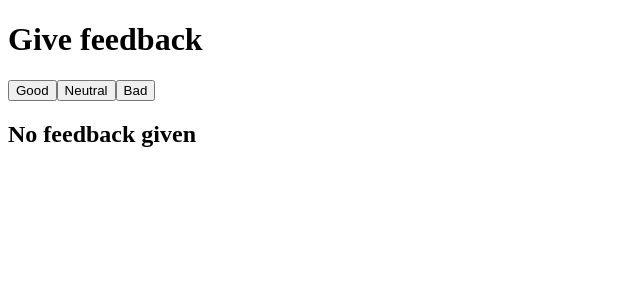
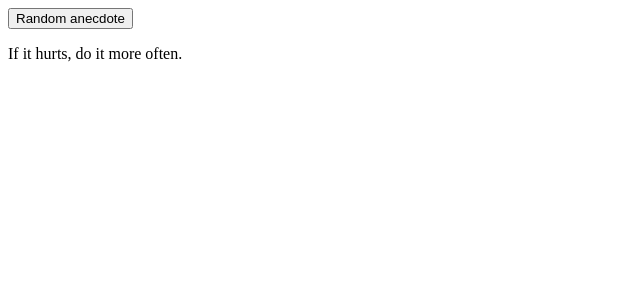
Before and after one commit to martineznacho4/FullStackOpen, a React (Create React App) app in the folder part1/: page / in a window 1280 px wide. Shown: the top 300 px of the page, without its empty margins (0-640 px from the left). Built offline with nearby package versions, Linux system fonts and the light colour scheme.

Commit message:
exercise 1.12

```diff
--- a/part1/src/App.js
+++ b/part1/src/App.js
@@ -1,71 +1,46 @@
 import { useState } from 'react'
 
-const Statistics = ({ good, neutral, bad }) => {
-  if (good !== 0 || neutral !== 0 || bad !== 0) {
-    return (
-      <>
-        <h2>Statistics</h2>
-        <table>
-          <tbody>
-          <StatisticLine text='Good' value={good}/>
-          <StatisticLine text='Neutral' value={neutral}/>
-          <StatisticLine text='Bad' value={bad}/>
-          <StatisticLine text='All' value={good + neutral + bad}/>
-          <StatisticLine text='Average' value={(good + neutral + bad)/3}/>
-          <StatisticLine text='Positive' value={good/(good + neutral + bad) * 100}/>
-          </tbody>
-        </table>
-      </>
-    );
-  } else {
-    return <h2>No feedback given</h2>;
-  }
-};
 
-const StatisticLine = ({text, value}) => {
+const Anecdote = ({anecdotes, index}) => {
 
   return(
-    <>
-    <tr>
-      <td>{text}</td>
-      <td>=&gt;</td>
-      <td>{value}</td>
-    </tr>
-    </>
-  )
-}
+    <p>{anecdotes[index]}</p>
 
-
-const Button = ({value, updateValue, text}) => {
-
-  const handleClick = () => {
-    updateValue(value + 1)
-  }
-
-  return(
-    <button onClick={handleClick}>{text}</button>
   )
 
 }
 
+const App = () => {
+  const anecdotes = [
+    'If it hurts, do it more often.',
+    'Adding manpower to a late software project makes it later!',
+    'The first 90 percent of the code accounts for the first 10 percent of the development time...The remaining 10 percent of the code accounts for the other 90 percent of the development time.',
+    'Any fool can write code that a computer can understand. Good programmers write code that humans can understand.',
+    'Premature optimization is the root of all evil.',
+    'Debugging is twice as hard as writing the code in the first place. Therefore, if you write the code as cleverly as possible, you are, by definition, not smart enough to debug it.',
+    'Programming without an extremely heavy use of console.log is same as if a doctor would refuse to use x-rays or blood tests when diagnosing patients.',
+    'The only way to go fast, is to go well.'
+  ]
 
-const App = () => {
-  // save clicks of each button to its own state
-  const [good, setGood] = useState(0)
-  const [neutral, setNeutral] = useState(0)
-  const [bad, setBad] = useState(0)
+  const [selected, setSelected] = useState(0)
+
+
+  const selectRandom = () =>{
+
+    setSelected(Math.floor(Math.random() * anecdotes.length ))
+
+  }
 
   return (
     <div>
-      <h1>Give feedback</h1>
 
-      <Button value={good} updateValue={setGood} text='Good'/>
-      <Button value={neutral} updateValue={setNeutral} text='Neutral'/>
-      <Button value={bad} updateValue={setBad} text='Bad'/>
+      <button onClick={selectRandom}>Random anecdote</button>
+      <br></br>
+      {console.log(selected)}
+      {console.log(anecdotes[selected])}
+      <Anecdote anecdotes={anecdotes} index={selected}/>
 
 
-
-      <Statistics good={good} neutral={neutral} bad={bad}/>
     </div>
   )
 }
```
